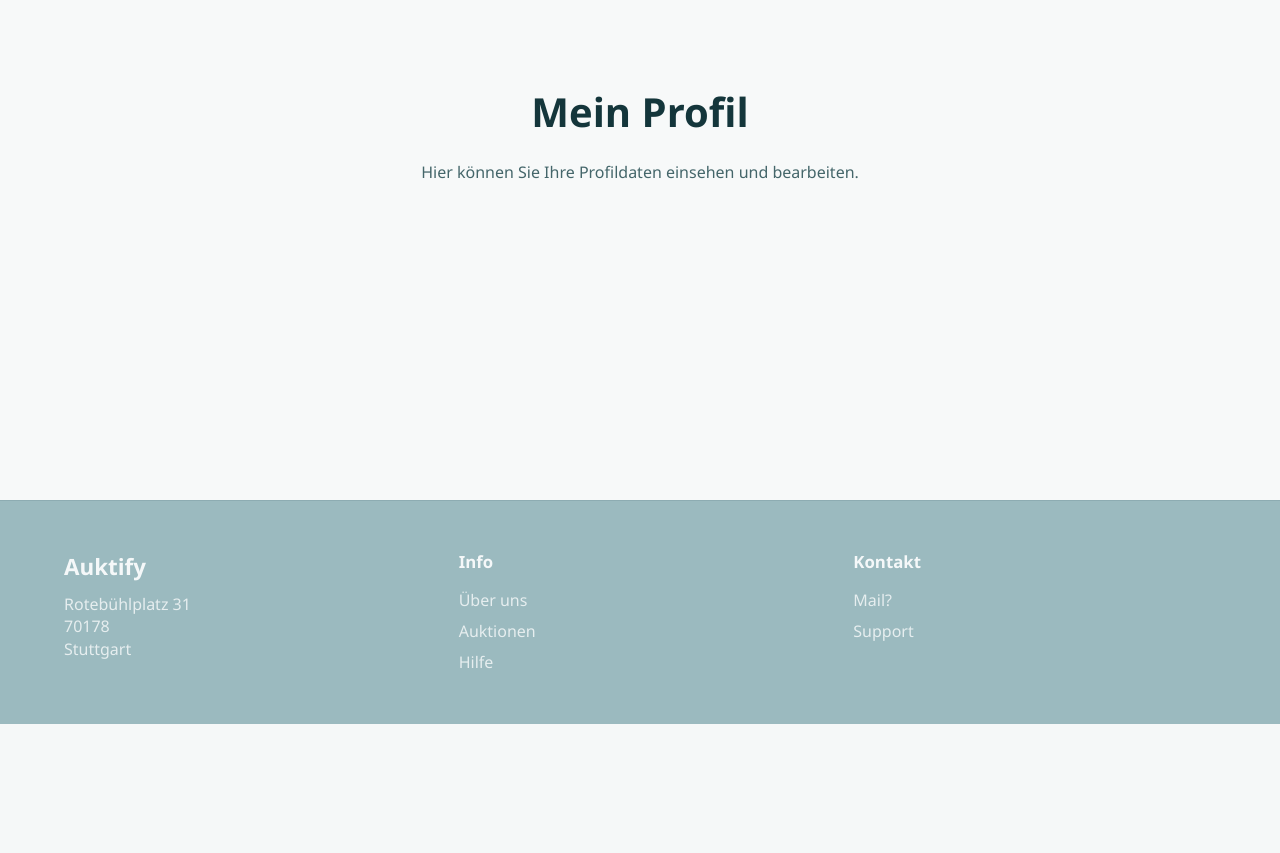
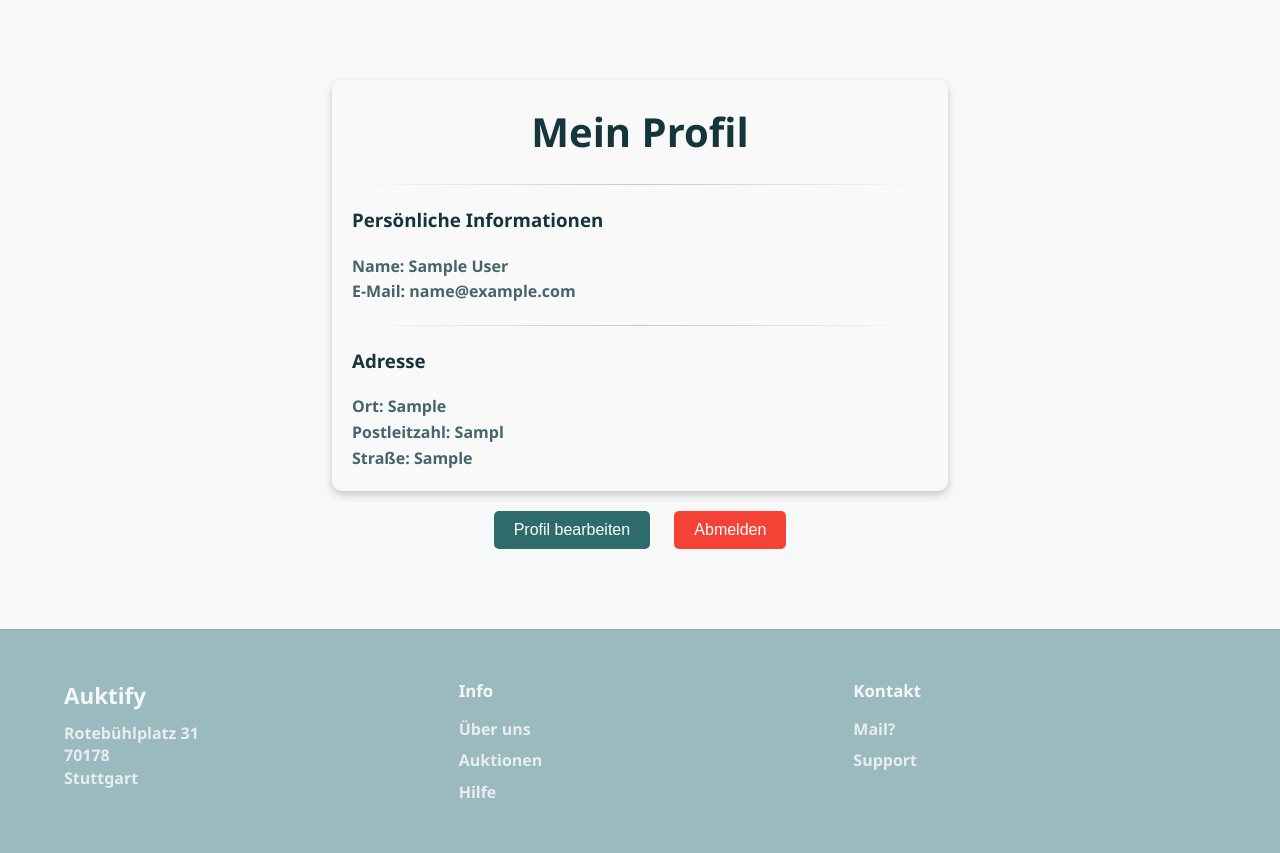
Before and after one commit to ChristianW12/php-programmierprojekt, a PHP site: page /profile.php in a window 1280 px wide. Shown: the part 76-929 px from the top of the page. Before the commit the page ends 800 px from the top, so only its background shows below. Run offline with PHP 8.4, Linux system fonts and the light colour scheme; the visitor is signed in with stand-in values (Sample User, id 1); tables that the repository leaves empty hold one stand-in row (values such as "Sample post"); data that the repository does not hold is empty.

Commit message:
Profil erstellt mit Infos aus der DB

```diff
--- a/php/projekt/php-code/db-connection.php
+++ b/php/projekt/php-code/db-connection.php
@@ -1,11 +1,13 @@
 <?php
-
-$dsn = 'mysql:dbname=auktion;host=db;port=3306';
-
- try{
-        $db = new Db($dsn, 'root', '');
+require_once 'Db.php'; // Db-Klasse einbinden
+ function mitDBverbinden() {
+    # code...
+    $dsn = 'mysql:dbname=auktion;host=db;port=3306';
+    try{
+       return new Db($dsn, 'root', '');
     } catch (PDOException $e){
         echo 'Verbindungsfehler: ' . $e->getMessage();
         exit;
     }
+}
 ?>
--- a/php/projekt/profile.php
+++ b/php/projekt/profile.php
@@ -2,6 +2,15 @@
 if (session_start() === PHP_SESSION_NONE){
     session_start();
 }
+
+require 'php-code/db-connection.php';
+
+$db = mitDBverbinden();
+
+$stmt = $db->prepare("select* from users where mail = :mail");
+$stmt->execute([':mail' => $_SESSION['user_mail']]);
+// Daten vom User in einem Array speichern
+$user_from_db = $stmt->fetch(Db::FETCH_ASSOC);
 
 $verlinkungHomepage = 'index.php';
 ?>
@@ -12,14 +21,27 @@ $verlinkungHomepage = 'index.php';
     <meta name="viewport" content="width=device-width, initial-scale=1">
     <title>Auktify | Profil</title>
     <link rel="stylesheet" href="styles/styles.css">
+    <link rel="stylesheet" href="styles/profile.css">
 </head>
 <body>
     <?php require __DIR__ . '/partials/header.php'; ?>
     <main>
         <section class="section">
-            <div class="section-text center">
-                <h1>Mein Profil</h1>
-                <p>Hier können Sie Ihre Profildaten einsehen und bearbeiten.</p>
+            <div class="section-text center profile-container">
+                <h1><strong>Mein Profil</h1>
+                <hr>
+                <h3><strong>Persönliche Informationen</strong></h3>
+                <p><strong>Name: </strong> <?php echo $user_from_db['name']; ?></p>
+                <p><strong>E-Mail: </strong> <?php echo $user_from_db['mail']; ?></p>
+                <hr>
+                <h3><strong>Adresse</strong></h3>
+                <p><strong>Ort: </strong><?php echo $user_from_db['ort'] ?></p>
+                <p><strong>Postleitzahl: </strong><?php echo $user_from_db['plz'] ?></p>
+                <p><strong>Straße: </strong> <?php echo $user_from_db['str'] ?></p>
+            </div>
+            <div class="profile-actions">
+                <button class="btn">Profil bearbeiten</button>
+                <button class="btn btn-danger">Abmelden</button>
             </div>
         </section>
     </main>
--- /dev/null
+++ b/php/projekt/styles/profile.css
@@ -0,0 +1,50 @@
+.profile-container {
+    background-color: #f9f9f9;
+    padding: 20px;
+    border-radius: 10px;
+    box-shadow: 0 4px 8px 0 rgba(0,0,0,0.2);
+    margin: 20px auto;
+    width: 50%;
+}
+
+.profile-container hr {
+    border: 0;
+    height: 1px;
+    background-image: linear-gradient(to right, rgba(0, 0, 0, 0), rgba(0, 0, 0, 0.2), rgba(0, 0, 0, 0));
+    margin: 20px 0;
+}
+
+.profile-container p,
+.profile-container h2,
+.profile-container h3 {
+    text-align: left;
+}
+
+.profile-actions {
+    text-align: center;
+    margin-top: 20px;
+}
+
+.profile-actions .btn {
+    background-color: var(--accent);
+    color: var(--white);
+    padding: 10px 20px;
+    border: none;
+    border-radius: 5px;
+    cursor: pointer;
+    font-size: 16px;
+    margin: 0 10px;
+    transition: background-color 0.3s;
+}
+
+.profile-actions .btn:hover {
+    background-color: #21514f;
+}
+
+.profile-actions .btn-danger {
+    background-color: #f44336;
+}
+
+.profile-actions .btn-danger:hover {
+    background-color: #d32f2f;
+}
```
Also changed, not shown: php/projekt/login.php (+21 -6 lines), php/projekt/styles/login.css (deleted).
